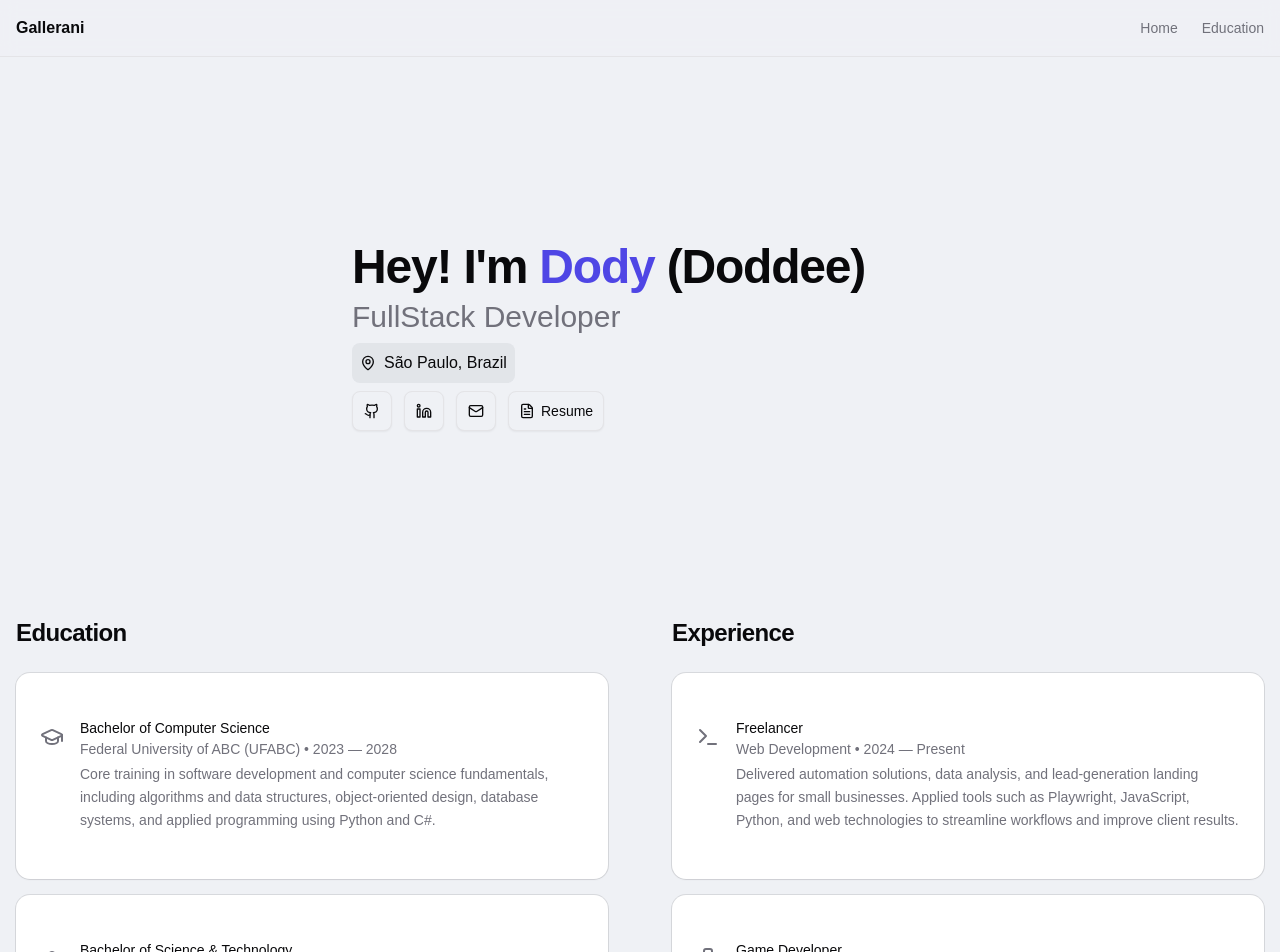
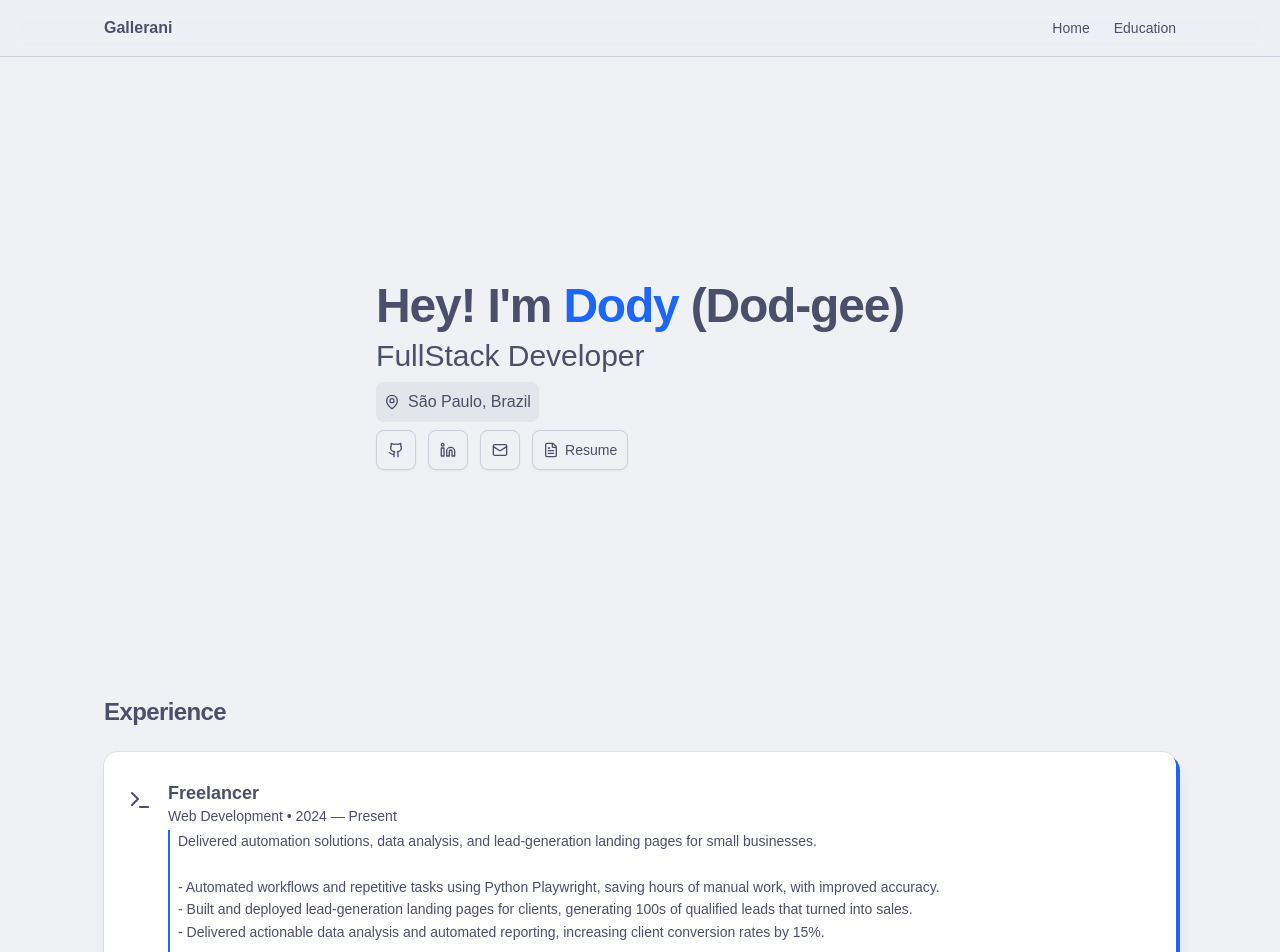
Before and after one commit to GardenMovie/portfolio, a React (Vite) app: page / in a window 1280 px wide. Shown: the top 952 px of the page. Built offline with nearby package versions, Linux system fonts and the light colour scheme.

Commit message:
Refactor: update layout and styling in App, Navbar, and sections; enhance TimelineCard and ThemeToggle components

```diff
--- a/src/App.tsx
+++ b/src/App.tsx
@@ -9,18 +9,11 @@ export default function App() {
   return (
     <section className="min-h-screen overflow-x-hidden">
       <Navbar />
-      <main className="container mx-auto px-4">
+      <main className="flex flex-col mx-auto px-10 gap-10 md:max-w-6xl py-20 pt-24">
         <Hero />
-        <section className="md:min-h-[90vh] min-h-[50vh] flex justify-center flex-col-reverse xl:flex-row gap-x-16 gap-y-10">
-          {/* Left: Education + Languages, Right: Experience */}
-          <div className="flex flex-col gap-10 flex-1">
-            <Education />
-            <Languages />
-          </div>
-          <div className="flex-1">
-            <Experience />
-          </div>
-        </section>
+        <Experience />
+        <Education/>
+        <Languages />
       </main>
     </section>
   )
--- a/src/components/common/TimelineCard.tsx
+++ b/src/components/common/TimelineCard.tsx
@@ -7,26 +7,24 @@ interface TimelineCardProps {
 
 export function TimelineCard({ item }: TimelineCardProps) {
   const Icon = item.icon;
-
   return (
-    <Card>
-      <CardContent className="flex items-center px-6 py-6 min-h-30">
+    <div className="relative w-full">
+      <div className="absolute inset-0 translate-x-1 translate-y-1 bg-primary rounded-xl z-0 shadow-lg" aria-hidden="true" />
+      <Card className="relative z-10">
+        <CardContent className="flex items-center px-6 py-2 ">
           <div className="flex gap-4">
             {/* Icon */}
             <div className="mt-1">
               <Icon className="h-6 w-6 text-muted-foreground" />
             </div>
-
             {/* Text content */}
             <div className="space-y-1">
-            <h3 className="font-medium leading-none">{item.title}</h3>
-
-            <p className="text-sm text-muted-foreground">
+              <h3 className="font-bold text-lg leading-none">{item.title}</h3>
+              <p className="text-muted-foreground">
                 {item.institution} • {item.period}
               </p>
-
               {item.description && (
-              <p className="text-sm leading-relaxed text-muted-foreground">
+                <p className="text-sm leading-relaxed text-muted-foreground whitespace-pre-line border-l-2 border-primary pl-2">
                   {item.description}
                 </p>
               )}
@@ -34,5 +32,6 @@ export function TimelineCard({ item }: TimelineCardProps) {
           </div>
         </CardContent>
       </Card>
+    </div>
   );
 }
--- a/src/components/layout/Navbar.tsx
+++ b/src/components/layout/Navbar.tsx
@@ -1,14 +1,16 @@
+// import ThemeToggle from "./ThemeToggle";
+
 const links = [
   { label: "Home", href: "#home" },
   { label: "Education", href: "#education" },
-]
+];
 
 export default function Navbar() {
   return (
-    <header className="sticky top-0 z-50 border-b bg-background/80 backdrop-blur">
-      <nav className="container mx-auto px-4 h-14 flex items-center justify-between">
+    <header className="fixed top-0 left-0 right-0 z-50 border-b bg-background/80 backdrop-blur">
+      <nav className="flex max-w-6xl mx-auto px-4 h-14 px-10 flex items-center justify-between">
         <span className="font-semibold">Gallerani</span>
-
+        <div className="flex items-center gap-4">
           <div className="flex gap-6 text-sm">
             {links.map(link => (
               <a
@@ -20,7 +22,9 @@ export default function Navbar() {
               </a>
             ))}
           </div>
+          {/* <ThemeToggle /> */}
+        </div>
       </nav>
     </header>
-  )
+  );
 }
--- /dev/null
+++ b/src/components/layout/ThemeToggle.tsx
@@ -0,0 +1,32 @@
+import { useEffect, useState } from "react";
+import { Sun, Moon } from "lucide-react";
+
+export default function ThemeToggle() {
+  const [isDark, setIsDark] = useState(() =>
+    typeof window !== "undefined"
+      ? document.documentElement.classList.contains("dark")
+      : false
+  );
+
+  useEffect(() => {
+    if (isDark) {
+      document.documentElement.classList.add("dark");
+    } else {
+      document.documentElement.classList.remove("dark");
+    }
+  }, [isDark]);
+
+  return (
+    <button
+      aria-label="Toggle theme"
+      className="p-2 rounded border border-border bg-card text-foreground hover:bg-accent hover:text-accent-foreground transition"
+      onClick={() => setIsDark((d) => !d)}
+    >
+      {isDark ? (
+        <Moon size={20} />
+      ) : (
+        <Sun size={20} />
+      )}
+    </button>
+  );
+}
--- a/src/index.css
+++ b/src/index.css
@@ -5,77 +5,79 @@
 
 @custom-variant dark (&:is(.dark *));
 
-html {
+/* html {
   scroll-behavior: smooth;
-}
+} */
 
 :root {
-    --background: oklch(95.78% 0.0058 264.5);
-    --foreground: oklch(0.141 0.005 285.823);
-    --card: oklch(1 0 0);
-    --card-foreground: oklch(0.141 0.005 285.823);
-    --popover: oklch(1 0 0);
-    --popover-foreground: oklch(0.141 0.005 285.823);
-    --primary: oklch(0.51 0.23 277);
-    --primary-foreground: oklch(0.96 0.02 272);
-    --secondary: oklch(0.967 0.001 286.375);
-    --secondary-foreground: oklch(0.21 0.006 285.885);
-    --muted: oklch(0.967 0.001 286.375);
-    --muted-foreground: oklch(0.552 0.016 285.938);
-    --accent: oklch(0.967 0.001 286.375);
-    --accent-foreground: oklch(0.21 0.006 285.885);
-    --destructive: oklch(0.577 0.245 27.325);
-    --border: oklch(0.92 0.004 286.32);
-    --input: oklch(0.92 0.004 286.32);
-    --ring: oklch(0.705 0.015 286.067);
-    --chart-1: oklch(0.79 0.10 275);
-    --chart-2: oklch(0.68 0.16 277);
-    --chart-3: oklch(0.59 0.20 277);
-    --chart-4: oklch(0.51 0.23 277);
-    --chart-5: oklch(0.46 0.21 277);
+    /* Catppuccin Latte palette */
+    --background: #eff1f5;
+    --foreground: #4c4f69;
+    --card: #ffffff;
+    --card-foreground: #4c4f69;
+    --popover: #ffffff;
+    --popover-foreground: #4c4f69;
+    --primary: #1e66f5;
+    --primary-foreground: #eff1f5;
+    --secondary: #7287fd;
+    --secondary-foreground: #eff1f5;
+    --muted: #acb0be;
+    --muted-foreground: #4c4f69;
+    --accent: #fab387;
+    --accent-foreground: #4c4f69;
+    --destructive: #d20f39;
+    --border: #ccd0da;
+    --input: #ccd0da;
+    --ring: #1e66f5;
+    --chart-1: #1e66f5;
+    --chart-2: #7287fd;
+    --chart-3: #fe640b;
+    --chart-4: #d20f39;
+    --chart-5: #40a02b;
     --radius: 0.625rem;
-    --sidebar: oklch(0.985 0 0);
-    --sidebar-foreground: oklch(0.141 0.005 285.823);
-    --sidebar-primary: oklch(0.51 0.23 277);
-    --sidebar-primary-foreground: oklch(0.96 0.02 272);
-    --sidebar-accent: oklch(0.967 0.001 286.375);
-    --sidebar-accent-foreground: oklch(0.21 0.006 285.885);
-    --sidebar-border: oklch(0.92 0.004 286.32);
-    --sidebar-ring: oklch(0.705 0.015 286.067);
+    --sidebar: #e6e9ef;
+    --sidebar-foreground: #4c4f69;
+    --sidebar-primary: #1e66f5;
+    --sidebar-primary-foreground: #eff1f5;
+    --sidebar-accent: #fab387;
+    --sidebar-accent-foreground: #4c4f69;
+    --sidebar-border: #ccd0da;
+    --sidebar-ring: #1e66f5;
 }
 
 .dark {
-    --background: oklch(0.141 0.005 285.823);
-    --foreground: oklch(0.985 0 0);
-    --card: oklch(0.21 0.006 285.885);
-    --card-foreground: oklch(0.985 0 0);
-    --popover: oklch(0.21 0.006 285.885);
-    --popover-foreground: oklch(0.985 0 0);
-    --primary: oklch(0.59 0.20 277);
-    --primary-foreground: oklch(0.96 0.02 272);
-    --secondary: oklch(0.274 0.006 286.033);
-    --secondary-foreground: oklch(0.985 0 0);
-    --muted: oklch(0.274 0.006 286.033);
-    --muted-foreground: oklch(0.705 0.015 286.067);
-    --accent: oklch(0.274 0.006 286.033);
-    --accent-foreground: oklch(0.985 0 0);
-    --destructive: oklch(0.704 0.191 22.216);
-    --border: oklch(1 0 0 / 10%);
-    --input: oklch(1 0 0 / 15%);
-    --ring: oklch(0.552 0.016 285.938);
-    --chart-1: oklch(0.79 0.10 275);
-    --chart-2: oklch(0.68 0.16 277);
-    --chart-3: oklch(0.59 0.20 277);
-    --chart-4: oklch(0.51 0.23 277);
-    --chart-5: oklch(0.46 0.21 277);
-    --sidebar: oklch(0.21 0.006 285.885);
-    --sidebar-foreground: oklch(0.985 0 0);
-    --sidebar-primary: oklch(0.68 0.16 277);
-    --sidebar-primary-foreground: oklch(0.96 0.02 272);
-    --sidebar-accent: oklch(0.274 0.006 286.033);
-    --sidebar-accent-foreground: oklch(0.985 0 0);
-    --sidebar-border: oklch(1 0 0 / 10%);
-    --sidebar-ring: oklch(0.552 0.016 285.938);
+    /* Catppuccin Macchiato dark mode */
+    --background: #181926;
+    --foreground: #cad3f5;
+    --card: #1e2030;
+    --card-foreground: #cad3f5;
+    --popover: #1e2030;
+    --popover-foreground: #cad3f5;
+    --primary: #8aadf4;
+    --primary-foreground: #181926;
+    --secondary: #b7bdf8;
+    --secondary-foreground: #181926;
+    --muted: #6e738d;
+    --muted-foreground: #cad3f5;
+    --accent: #fab387;
+    --accent-foreground: #181926;
+    --destructive: #ed8796;
+    --border: #363a4f;
+    --input: #363a4f;
+    --ring: #8aadf4;
+    --chart-1: #8aadf4;
+    --chart-2: #b7bdf8;
+    --chart-3: #f5a97f;
+    --chart-4: #ed8796;
+    --chart-5: #a6da95;
+    --sidebar: #1e2030;
+    --sidebar-foreground: #cad3f5;
+    --sidebar-primary: #8aadf4;
+    --sidebar-primary-foreground: #181926;
+    --sidebar-accent: #fab387;
+    --sidebar-accent-foreground: #181926;
+    --sidebar-border: #363a4f;
+    --sidebar-ring: #8aadf4;
 }
 
 @theme inline {
--- a/src/sections/Education.tsx
+++ b/src/sections/Education.tsx
@@ -9,8 +9,8 @@ const education: EducationItem[] = [
     title: "Bachelor of Computer Science",
     institution: "Federal University of ABC (UFABC)",
     period: "2023 — 2028",
-    description:
-      "Core training in software development and computer science fundamentals, including algorithms and data structures, object-oriented design, database systems, and applied programming using Python and C#.",
+    // description:
+    //   "Core training in software development and computer science fundamentals, including algorithms and data structures, object-oriented design, database systems, and applied programming using Python and C#.",
     icon: GraduationCap,
   },
   {
@@ -18,8 +18,8 @@ const education: EducationItem[] = [
     title: "Bachelor of Science & Technology",
     institution: "Federal University of ABC (UFABC)",
     period: "2023 — 2028",
-    description:
-      "Interdisciplinary program with a strong foundation in mathematics, scientific reasoning, and quantitative analysis, emphasizing problem-solving across engineering, computing, and natural sciences.",
+    // description:
+    //   "Interdisciplinary program with a strong foundation in mathematics, scientific reasoning, and quantitative analysis, emphasizing problem-solving across engineering, computing, and natural sciences.",
     icon: GraduationCap,
   },
   {
@@ -27,8 +27,8 @@ const education: EducationItem[] = [
     title: "Technical Course in Web Development and Programming",
     institution: "Dom Bosco School",
     period: "2020 — 2022",
-    description:
-      "Introductory training in programming logic and web development fundamentals, including HTML, CSS, and JavaScript, with early exposure to interactive applications, basic game development, and digital media tools.",
+    // description:
+    //   "Introductory training in programming logic and web development fundamentals, including HTML, CSS, and JavaScript, with early exposure to interactive applications, basic game development, and digital media tools.",
     icon: Blocks,
   },
 ];
--- a/src/sections/Experience.tsx
+++ b/src/sections/Experience.tsx
@@ -9,7 +9,11 @@ const education: EducationItem[] = [
     institution: "Web Development",
     period: "2024 — Present",
     description:
-      "Delivered automation solutions, data analysis, and lead-generation landing pages for small businesses. Applied tools such as Playwright, JavaScript, Python, and web technologies to streamline workflows and improve client results.",
+      `Delivered automation solutions, data analysis, and lead-generation landing pages for small businesses.
+      \n- Automated workflows and repetitive tasks using Python Playwright, saving hours of manual work, with improved accuracy.
+      - Built and deployed lead-generation landing pages for clients, generating 100s of qualified leads that turned into sales.
+      - Delivered actionable data analysis and automated reporting, increasing client conversion rates by 15%.
+      \nTechnologies used: Playwright, Python, TypeScript, React, Next.js`,
     icon: Terminal,
   },
   {
@@ -17,8 +21,13 @@ const education: EducationItem[] = [
     title: "Game Developer",
     institution: "InterAntar",
     period: "May 2025 — Jan 2026",
-    description:
-      "Spearheaded the end-to-end development, testing, and publication of three educational mobile games using Unity and C#. Presented projects at national events receiving awards for our work.",
+    description: `Game Developer in a team with aggressive deadlines, contributing to the development, testing and publication of mobile games.
+\n - End-to-end development of 3 mobile games using Unity, delivered on time and published on the Google Play Store.
+ - Involved in testing and bug fixing of my own games, and provided technical support to other devs on the team.
+ - Shared experiences at national events such as the National Science and Technology Week (SNCT 2025).
+ - Presented the team's projects at the Brazilian conference on Computers in Education (CBIE 2025), with 3 team games awarded.
+
+Technologies used: C#, Unity, Git, Google Workspace, Figma`,
     icon: Briefcase,
   },
 ];
--- a/src/sections/Hero.tsx
+++ b/src/sections/Hero.tsx
@@ -7,10 +7,10 @@ export default function Hero() {
       id="home"
       className="md:min-h-[70vh] min-h-[50vh] flex md:items-center justify-center flex-col-reverse md:flex-row gap-3"
     >
-      <div className="text-left md:w-1/2 space-y-2 max-w-xl">
+      <div className="text-left space-y-2">
 
         <h1 className="text-4xl sm:text-5xl font-semibold tracking-tight">
-          Hey! I'm <span className="text-primary">Dody</span> (Doddee)
+          Hey! I'm <span className="text-primary">Dody</span> (Dod-gee)
         </h1>
 
         <p className="text-3xl text-muted-foreground">
```
Also changed, not shown: src/sections/Languages.tsx (+15 -19 lines). Lines whose indentation alone changed are shown as unchanged.
